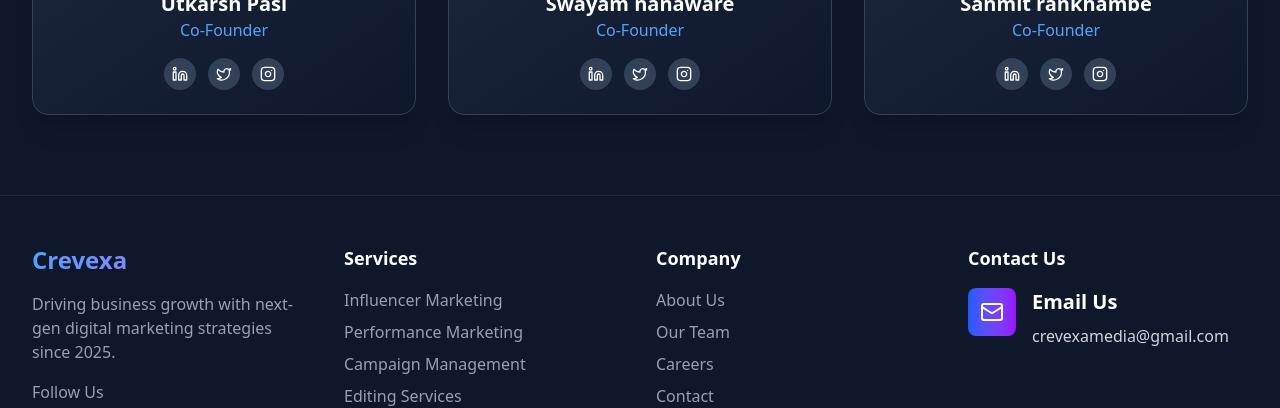
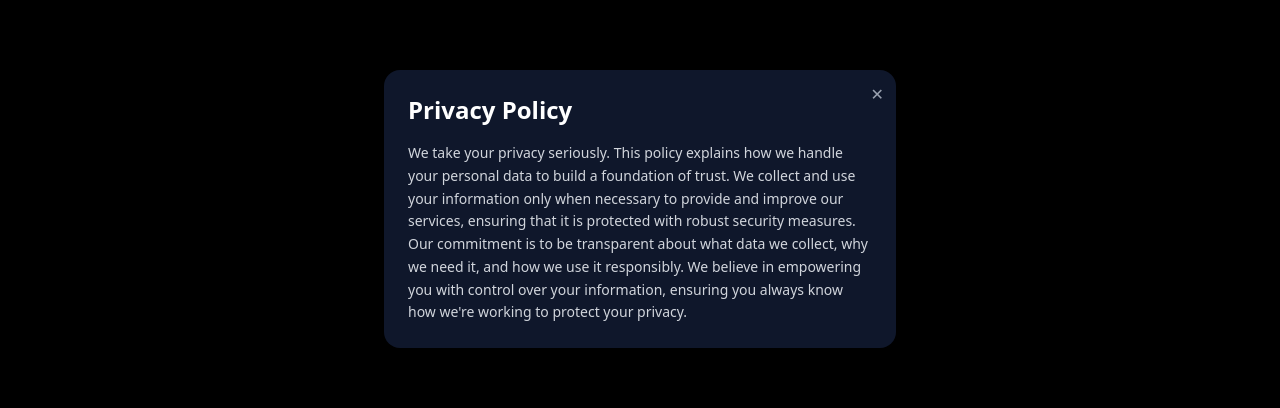
Before and after one commit to crevexamedia/crevexaOfficialSite, a React (Vite) app: page / in a window 1280 px wide. Both pictures are taken after a click on the button "Privacy Policy". Shown: the part 3244-3652 px from the top of the page. Built offline with nearby package versions, Linux system fonts and the light colour scheme.

Commit message:
Added Privacy Policy, Terms of Service and Cookie Policy modals - update 1.1.17

```diff
--- a/src/components/Footer.jsx
+++ b/src/components/Footer.jsx
@@ -1,28 +1,19 @@
 import { Facebook, Instagram, Linkedin, Mail, Twitter } from "lucide-react";
-import React from "react";
+import React, { useState } from "react";
+import { Link } from "react-router-dom";
 
 const Footer = () => {
+  const [activeModal, setActiveModal] = useState(null);
+
+  const openModal = (type) => setActiveModal(type);
+  const closeModal = () => setActiveModal(null);
+
   return (
     <>
       <footer className="bg-slate-900 border-t border-slate-800 py-12">
-        {/* <section id="contact" className="py-2">
-          <div className="max-w-7xl mx-auto px-4 sm:px-6 lg:px-8">
-            <div className="text-center mb-16">
-              <h2 className="text-4xl lg:text-5xl font-bold mb-4">
-                <span className="text-white">Let's</span>{" "}
-                <span className="bg-gradient-to-r from-blue-400 to-purple-500 bg-clip-text text-transparent">
-                  Connect
-                </span>
-              </h2>
-              <p className="text-xl text-gray-300 max-w-3xl mx-auto">
-                Ready to transform your digital presence? Get in touch with our
-                team and let's discuss how we can accelerate your growth.
-              </p>
-            </div>
-          </div>
-        </section> */}
         <div className="max-w-7xl mx-auto px-4 sm:px-6 lg:px-8">
           <div className="grid md:grid-cols-4 gap-8">
+            {/* Brand Section */}
             <div className="space-y-4">
               <div className="text-2xl font-bold bg-gradient-to-r from-blue-400 to-purple-500 bg-clip-text text-transparent">
                 Crevexa
@@ -48,6 +39,7 @@
               </div>
             </div>
 
+            {/* Services */}
             <div className="space-y-4">
               <h3 className="text-lg font-semibold text-white">Services</h3>
               <div className="space-y-2">
@@ -66,15 +58,22 @@
               </div>
             </div>
 
+            {/* Company */}
             <div className="space-y-4">
               <h3 className="text-lg font-semibold text-white">Company</h3>
               <div className="space-y-2">
-                <button className="cursor-pointer block text-gray-400 hover:text-white transition-colors">
+                <Link
+                  to={`/about`}
+                  className="cursor-pointer block text-gray-400 hover:text-white transition-colors"
+                >
                   About Us
-                </button>
-                <button className="cursor-pointer block text-gray-400 hover:text-white transition-colors">
+                </Link>
+                <Link
+                  to={`/team`}
+                  className="cursor-pointer block text-gray-400 hover:text-white transition-colors"
+                >
                   Our Team
-                </button>
+                </Link>
                 <button className="cursor-pointer block text-gray-400 hover:text-white transition-colors">
                   Careers
                 </button>
@@ -84,9 +83,9 @@
               </div>
             </div>
 
+            {/* Contact */}
             <div className="space-y-4">
               <h3 className="text-lg font-semibold text-white">Contact Us</h3>
-
               <div className="space-y-8">
                 <div className="space-y-6">
                   <div className="flex items-start space-x-4">
@@ -102,54 +101,66 @@
                       </p>
                     </div>
                   </div>
-                  {/* <div className="flex items-start space-x-4">
-                    <div className="w-12 h-12 bg-gradient-to-r from-blue-600 to-purple-600 rounded-lg flex items-center justify-center">
-                      <Phone className="h-6 w-6 text-white" />
-                    </div>
-                    <div>
-                      <h3 className="text-xl font-semibold text-white mb-2">
-                        Call Us
-                      </h3>
-                      <p className="text-gray-300">+1 (555) 123-4567</p>
-                      <p className="text-gray-300">Mon - Fri, 9AM - 6PM EST</p>
-                    </div>
-                  </div>
-
-                  <div className="flex items-start space-x-4">
-                    <div className="w-12 h-12 bg-gradient-to-r from-blue-600 to-purple-600 rounded-lg flex items-center justify-center">
-                      <MapPin className="h-6 w-6 text-white" />
-                    </div>
-                    <div>
-                      <h3 className="text-xl font-semibold text-white mb-2">
-                        Visit Us
-                      </h3>
-                      <p className="text-gray-300">123 Digital Avenue</p>
-                      <p className="text-gray-300">New York, NY 10001</p>
-                    </div>
-                  </div> */}
                 </div>
               </div>
             </div>
           </div>
 
+          {/* Bottom Bar */}
           <div className="border-t border-slate-800 mt-12 pt-8 flex flex-col md:flex-row justify-between items-center">
             <p className="text-gray-400 text-sm">
               © 2025 Crevexa. All rights reserved.
             </p>
             <div className="flex space-x-6 mt-4 md:mt-0">
-              <button className="cursor-pointer text-gray-400 hover:text-white text-sm transition-colors">
+              <button
+                onClick={() => openModal("privacy")}
+                className="cursor-pointer text-gray-400 hover:text-white text-sm transition-colors"
+              >
                 Privacy Policy
               </button>
-              <button className="cursor-pointer text-gray-400 hover:text-white text-sm transition-colors">
+              <button
+                onClick={() => openModal("terms")}
+                className="cursor-pointer text-gray-400 hover:text-white text-sm transition-colors"
+              >
                 Terms of Service
               </button>
-              <button className="cursor-pointer text-gray-400 hover:text-white text-sm transition-colors">
+              <button
+                onClick={() => openModal("cookie")}
+                className="cursor-pointer text-gray-400 hover:text-white text-sm transition-colors"
+              >
                 Cookie Policy
               </button>
             </div>
           </div>
         </div>
       </footer>
+
+      {/* ===== MODALS ===== */}
+      {activeModal && (
+        <div className="fixed inset-0 bg-black bg-opacity-60 flex items-center justify-center z-50">
+          <div className="bg-slate-900 text-white p-6 rounded-2xl shadow-2xl max-w-lg w-full relative">
+            <h2 className="text-2xl font-bold mb-4">
+              {activeModal === "privacy" && "Privacy Policy"}
+              {activeModal === "terms" && "Terms of Service"}
+              {activeModal === "cookie" && "Cookie Policy"}
+            </h2>
+            <p className="text-gray-300 text-sm leading-relaxed">
+              {activeModal === "privacy" &&
+                "We take your privacy seriously. This policy explains how we handle your personal data to build a foundation of trust. We collect and use your information only when necessary to provide and improve our services, ensuring that it is protected with robust security measures. Our commitment is to be transparent about what data we collect, why we need it, and how we use it responsibly. We believe in empowering you with control over your information, ensuring you always know how we're working to protect your privacy."}
+              {activeModal === "terms" &&
+                "When you use our services, you're agreeing to a simple, clear set of terms. These are designed to keep things fair and transparent for everyone. Our terms outline the rules of the road, clarifying what you can expect from us and what we expect from you. They are a mutual agreement to ensure our platform remains a positive and secure space. We’ve kept them straightforward so you can easily understand your rights and responsibilities as we work together to provide you with a great experience."}
+              {activeModal === "cookie" &&
+                "Our website uses cookies to make your browsing experience seamless and more personal. Think of them as small tools that help us remember your preferences and understand how you interact with our site. This helps us optimize performance, customize content to your interests, and analyze what's working. We put you in charge of your data, giving you full control to manage your cookie preferences whenever you want. You can decide what information is shared, ensuring you get the best possible experience on your own terms."}
+            </p>
+            <button
+              onClick={closeModal}
+              className="absolute top-3 right-3 text-gray-400 hover:text-white"
+            >
+              ✕
+            </button>
+          </div>
+        </div>
+      )}
     </>
   );
 };
```
